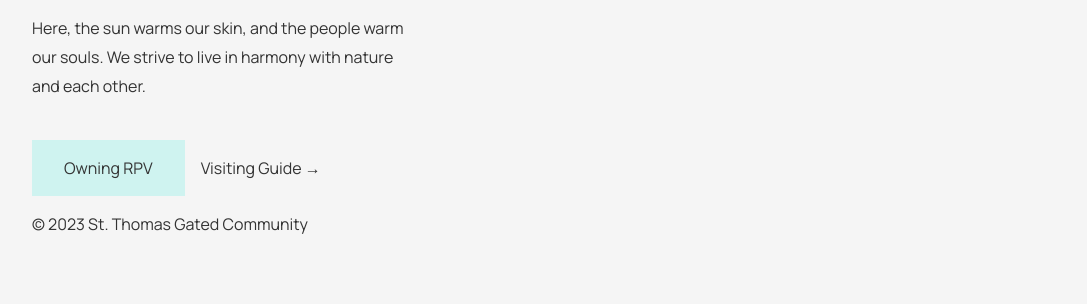
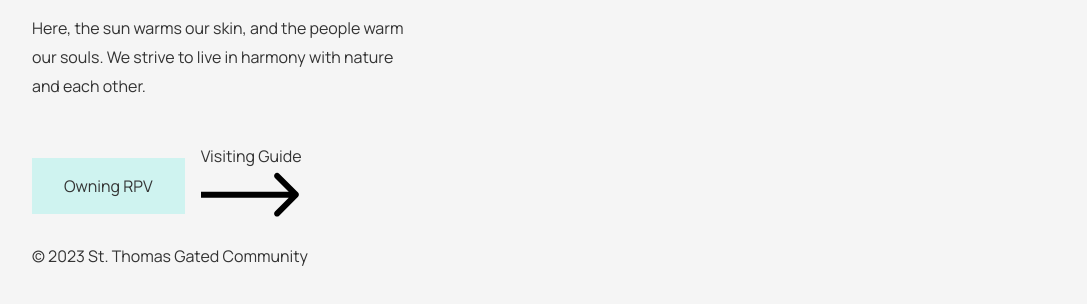
Before and after one commit to evanhill1989/New-HTML-site, a plain HTML site: page index.html in a window 1280 px wide. Shown: the part 130-434 px from the top of the page, without its empty margins (96-1183 px from the left). Drawn offline with nearby package versions, Linux system fonts and the light colour scheme; a web font is replaced by a local one.

Commit message:
Added-SVG-Desktop

```diff
--- a/index.html
+++ b/index.html
@@ -53,8 +53,10 @@
 				<div class="hyg_cta-btns">
 					<a href="#" class="hyg_primary-cta">Owning RPV</a>
 					<a href="#" class="hyg_secondary-cta">
-						<span></span>
-						Visiting Guide →</a>
+						<span>
+						Visiting Guide</span><svg viewBox="0 0 17 9" fill="none">
+                            <path d="M16.3536 4.85355C16.5488 4.65829 16.5488 4.34171 16.3536 4.14645L13.1716 0.964466C12.9763 0.769204 12.6597 0.769204 12.4645 0.964466C12.2692 1.15973 12.2692 1.47631 12.4645 1.67157L15.2929 4.5L12.4645 7.32843C12.2692 7.52369 12.2692 7.84027 12.4645 8.03553C12.6597 8.2308 12.9763 8.2308 13.1716 8.03553L16.3536 4.85355ZM0 5H16V4H0V5Z" fill="black"/>
+                            </svg></a>
 				</div>
 
 			</div>
--- a/style.css
+++ b/style.css
@@ -10,7 +10,7 @@
 
 	display:flex;
 	flex-direction:column;
-	gap:2.5em;
+	gap:2.75em;
 
 }
 
```
